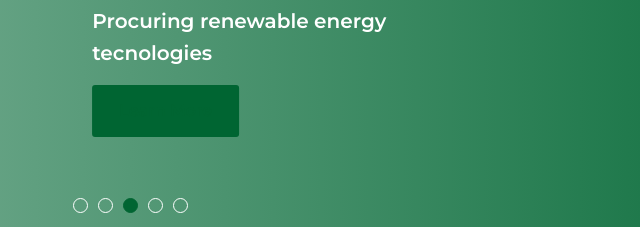
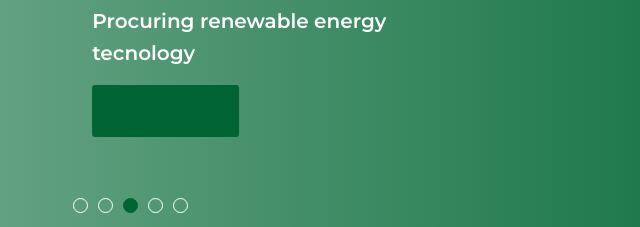
Before and after one commit to Sbipul/saifun-nahar, a plain HTML site: page index.html in a window 1280 px wide. Shown: the part 410-637 px from the top of the page, 510-1150 px from the left. Drawn offline with nearby package versions, Linux system fonts and the light colour scheme; a web font is replaced by a local one.

Commit message:
Update index.html

```diff
--- a/index.html
+++ b/index.html
@@ -153,7 +153,7 @@
                     </div>
                     <div class="slider-content">
                         <h1>Renewable Energy <br> Genaration</h1>
-                        <p>Procuring renewable energy <br> tecnologies </p>
+                        <p>Procuring renewable energy <br> tecnology </p>
                         <button class="btn-main btn-text">Learn More</button>
                     </div>
                 </div>
```
